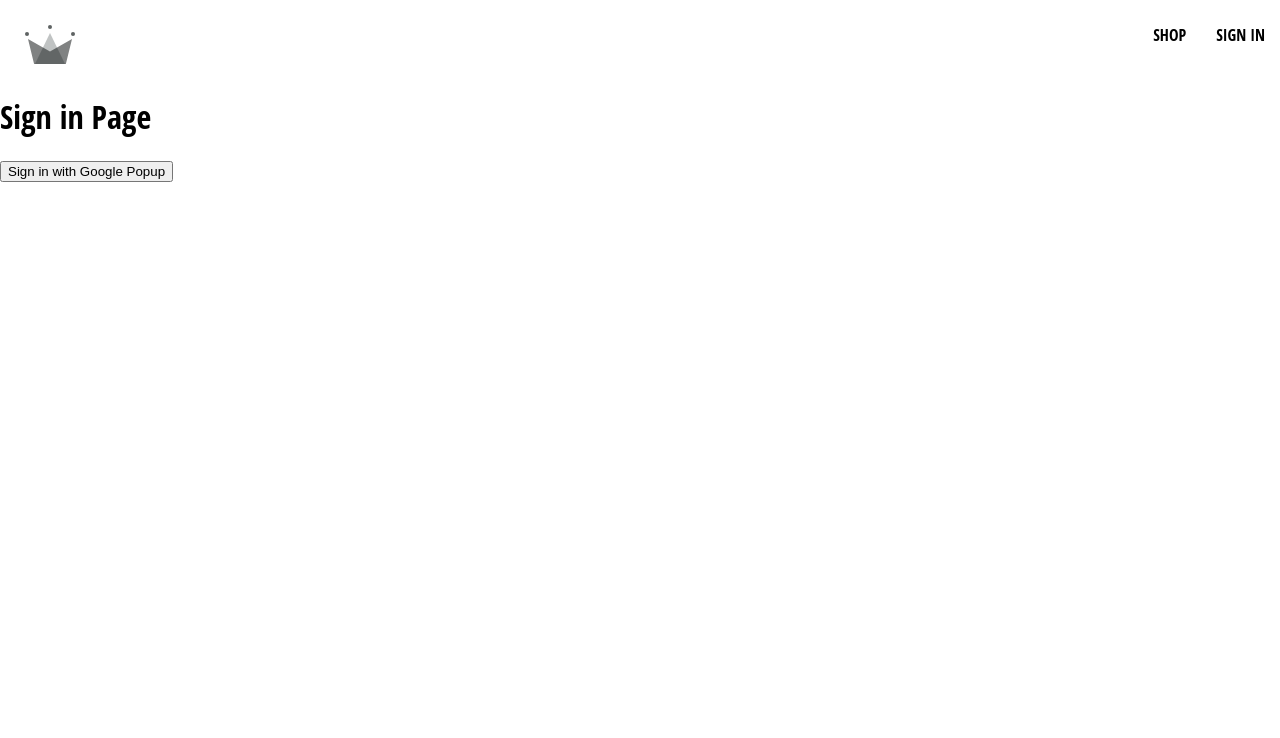
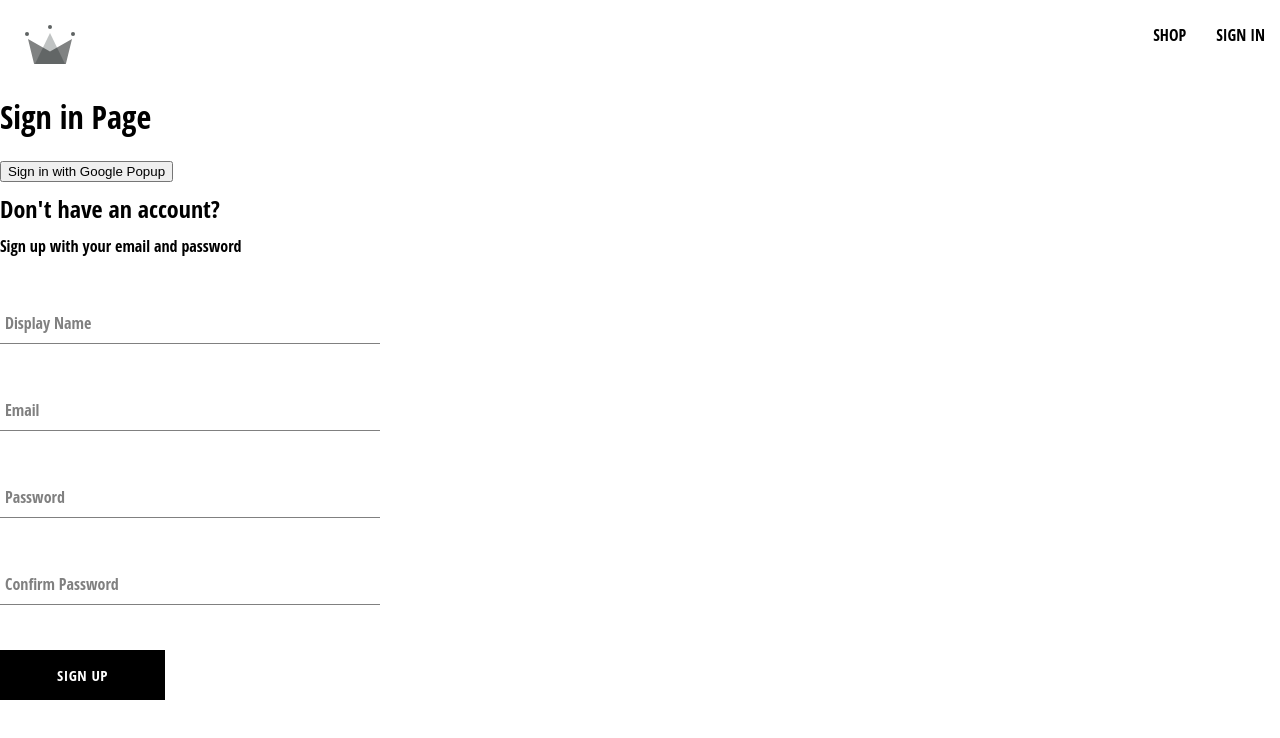
Before and after one commit to Bafirgenius/marketplace, a React (Create React App) app: page /sign-in in a window 1280 px wide. Shown: the top 738 px of the page. Built offline with nearby package versions, Linux system fonts and the light colour scheme.

Commit message:
created sign up component, the form input component, button component

```diff
--- /dev/null
+++ b/src/component/button/button.component.jsx
@@ -0,0 +1,19 @@
+import "./button.styles.scss";
+
+const BUTTON_TYPE_CLASSES = {
+    google: "google-sign-in",
+    inverted: "inverted",
+};
+
+const Button = ({ children, buttonType, ...otherProps }) => {
+    return (
+        <button
+            className={`button-container ${BUTTON_TYPE_CLASSES[buttonType]}`}
+            {...otherProps}
+        >
+            {children}
+        </button>
+    );
+};
+
+export default Button;
--- /dev/null
+++ b/src/component/button/button.styles.scss
@@ -0,0 +1,46 @@
+.button-container {
+  min-width: 165px;
+  width: auto;
+  height: 50px;
+  letter-spacing: 0.5px;
+  line-height: 50px;
+  padding: 0 35px 0 35px;
+  font-size: 15px;
+  background-color: black;
+  color: white;
+  text-transform: uppercase;
+  font-family: 'Open Sans Condensed';
+  font-weight: bolder;
+  border: none;
+  cursor: pointer;
+  display: flex;
+  justify-content: center;
+
+  &:hover {
+    background-color: white;
+    color: black;
+    border: 1px solid black;
+  }
+
+  &.google-sign-in {
+    background-color: #4285f4;
+    color: white;
+
+    &:hover {
+      background-color: #357ae8;
+      border: none;
+    }
+  }
+
+  &.inverted {
+    background-color: white;
+    color: black;
+    border: 1px solid black;
+
+    &:hover {
+      background-color: black;
+      color: white;
+      border: none;
+    }
+  }
+}
--- /dev/null
+++ b/src/component/form-input/form-input.component.jsx
@@ -0,0 +1,20 @@
+import "./form-input.styles.scss";
+
+const FormInput = ({ label, ...otherProps }) => {
+    return (
+        <div className="group">
+            {label && (
+                <label
+                    className={`${
+                        otherProps.value.length ? "shrink" : ""
+                    } form-input-label`}
+                >
+                    {label}
+                </label>
+            )}
+            <input className="form-input" {...otherProps} />
+        </div>
+    );
+};
+
+export default FormInput;
--- /dev/null
+++ b/src/component/form-input/form-input.styles.scss
@@ -0,0 +1,54 @@
+$sub-color: grey;
+$main-color: black;
+
+@mixin shrinkLabel {
+  top: -14px;
+  font-size: 12px;
+  color: $main-color;
+}
+
+.group {
+  position: relative;
+  margin: 45px 0;
+
+  .form-input {
+    background: none;
+    background-color: white;
+    color: $sub-color;
+    font-size: 18px;
+    padding: 10px 10px 10px 5px;
+    display: block;
+    width: 100%;
+    border: none;
+    border-radius: 0;
+    border-bottom: 1px solid $sub-color;
+    margin: 25px 0;
+
+    &:focus {
+      outline: none;
+    }
+
+    &:focus ~ .form-input-label {
+      @include shrinkLabel();
+    }
+  }
+
+  input[type='password'] {
+    letter-spacing: 0.3em;
+  }
+
+  .form-input-label {
+    color: $sub-color;
+    font-size: 16px;
+    font-weight: normal;
+    position: absolute;
+    pointer-events: none;
+    left: 5px;
+    top: 10px;
+    transition: 300ms ease all;
+
+    &.shrink {
+      @include shrinkLabel();
+    }
+  }
+}
--- /dev/null
+++ b/src/component/sign-up-form/sign-up-form.component.jsx
@@ -0,0 +1,107 @@
+import { useState } from "react";
+
+import FormInput from "../form-input/form-input.component";
+import Button from "../button/button.component";
+
+import {
+    createAuthUserWithEmailAndPassword,
+    createUserDocumentFromAuth,
+} from "../../utils/firebase/firebase.utils";
+
+import "./sign-up-form.styles.scss";
+
+const defaultFormField = {
+    displayName: "",
+    email: "",
+    password: "",
+    confirmPassword: "",
+};
+
+const SignUpForm = () => {
+    const [formFields, setFormFields] = useState(defaultFormField);
+    const { displayName, email, password, confirmPassword } =
+        formFields;
+
+    console.log(formFields);
+
+    const resetFormFields = () => {
+        setFormFields(defaultFormField);
+    };
+
+    const handleSubmit = async (event) => {
+        event.preventDefault();
+        if (password !== confirmPassword) {
+            alert("passwords do not match");
+            return;
+        }
+        try {
+            const { user } = await createAuthUserWithEmailAndPassword(
+                email,
+                password
+            );
+
+            await createUserDocumentFromAuth(user, { displayName });
+            resetFormFields();
+        } catch (error) {
+            console.log(error.code);
+            if (error.code === "auth/email-already-in-use") {
+                alert("Cannot create a user, email already in use");
+            } else {
+                console.log(
+                    "user creation encountered an error",
+                    error
+                );
+            }
+        }
+    };
+
+    const handleChange = (event) => {
+        const { name, value } = event.target;
+        // console.log(name, value);
+        setFormFields({ ...formFields, [name]: value });
+    };
+
+    return (
+        <div className="sign-up-container">
+            <h2>Don't have an account?</h2>
+            <span>Sign up with your email and password</span>
+            <form onSubmit={handleSubmit}>
+                <FormInput
+                    label="Display Name"
+                    type="text"
+                    required
+                    onChange={handleChange}
+                    name="displayName"
+                    value={displayName}
+                />
+                <FormInput
+                    label="Email"
+                    type="email"
+                    required
+                    onChange={handleChange}
+                    name="email"
+                    value={email}
+                />
+                <FormInput
+                    label="Password"
+                    type="password"
+                    required
+                    onChange={handleChange}
+                    name="password"
+                    value={password}
+                />
+                <FormInput
+                    label="Confirm Password"
+                    type="password"
+                    required
+                    onChange={handleChange}
+                    name="confirmPassword"
+                    value={confirmPassword}
+                />
+                <Button type="submit">Sign Up</Button>
+            </form>
+        </div>
+    );
+};
+
+export default SignUpForm;
--- /dev/null
+++ b/src/component/sign-up-form/sign-up-form.styles.scss
@@ -0,0 +1,9 @@
+.sign-up-container {
+    display: flex;
+    flex-direction: column;
+    width: 380px;
+}
+
+h2 {
+    margin: 10px 0
+}
--- a/src/routes/sign-in/sign-in.component.jsx
+++ b/src/routes/sign-in/sign-in.component.jsx
@@ -1,9 +1,28 @@
+// import { useEffect } from "react";
+// import { getRedirectResult } from "firebase/auth";
 import {
+    // auth,
     signInWithGooglePopup,
+    // signInWithGoogleRedirect,
     createUserDocumentFromAuth,
 } from "../../utils/firebase/firebase.utils";
 
+import SignUpForm from "../../component/sign-up-form/sign-up-form.component";
+
 const SignIn = () => {
+    // useEffect(() => {
+    //     async function getResult() {
+    //         const response = await getRedirectResult(auth);
+    //         console.log(response);
+    //         if (response) {
+    //             const userDocRef = await createUserDocumentFromAuth(
+    //                 response.user
+    //             );
+    //         }
+    //     }
+    //     getResult();
+    // }, []);
+
     const logGoogleUser = async () => {
         const { user } = await signInWithGooglePopup();
         const userDocRef = await createUserDocumentFromAuth(user);
@@ -14,6 +33,10 @@
             <button onClick={logGoogleUser}>
                 Sign in with Google Popup
             </button>
+            {/* <button onClick={signInWithGoogleRedirect}>
+                Sign in with Google Redirect
+            </button> */}
+            <SignUpForm />
         </div>
     );
 };
--- a/src/utils/firebase/firebase.utils.js
+++ b/src/utils/firebase/firebase.utils.js
@@ -4,6 +4,7 @@
     signInWithRedirect,
     signInWithPopup,
     GoogleAuthProvider,
+    createUserWithEmailAndPassword,
 } from "firebase/auth";
 
 import {
@@ -34,10 +35,16 @@
 export const auth = getAuth();
 export const signInWithGooglePopup = () =>
     signInWithPopup(auth, provider);
+export const signInWithGoogleRedirect = () =>
+    signInWithRedirect(auth, provider);
 
 export const db = getFirestore();
 
-export const createUserDocumentFromAuth = async (userAuth) => {
+export const createUserDocumentFromAuth = async (
+    userAuth,
+    additionalInformation = {}
+) => {
+    if (!userAuth) return;
     const userDocRef = doc(db, "users", userAuth.uid);
     console.log(userDocRef);
     const userSnapshot = await getDoc(userDocRef);
@@ -53,6 +60,7 @@
                 displayName,
                 email,
                 createdAt,
+                ...additionalInformation,
             });
         } catch (error) {
             console.log("error creating the user", error.message);
@@ -60,3 +68,16 @@
     }
     return userDocRef;
 };
+
+export const createAuthUserWithEmailAndPassword = async (
+    email,
+    password
+) => {
+    if (!email || !password) return;
+
+    return await createUserWithEmailAndPassword(
+        auth,
+        email,
+        password
+    );
+};
```
